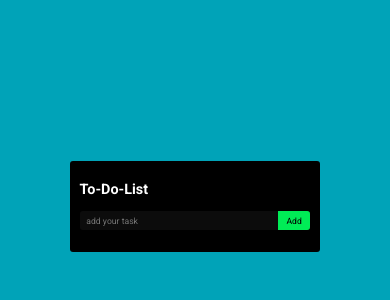
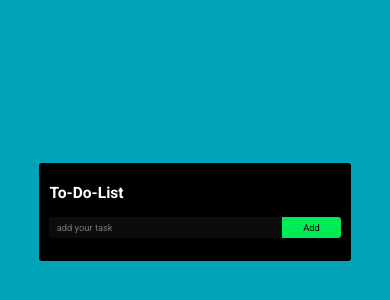
Before and after one commit to Shakil-Ahmmed8882/To-Do-List, a plain HTML site: page index.html in a window 390 px wide. Shown: the part 220-520 px from the top of the page. Drawn offline with Linux system fonts and the light colour scheme; a web font is replaced by a local one.

Commit message:
Add files via upload

```diff
--- a/style.css
+++ b/style.css
@@ -42,6 +42,8 @@ h2 {
 }
 /* input and add button */
 .row {
+  display: flex;
+  justify-content: space-between;
   width: 100%;
   height: 2rem;
   background-color: var(--row-bg);
@@ -117,21 +119,29 @@ li span {
 /* breakpoint */
 @media only screen and (max-width: 400px) {
   html {
-    font-size: 60%;
+    font-size: 65%;
   }
   body {
-    display: grid;
-    place-content: center;
+    display: block;
+    position: relative;
   }
   /* whole container */
   #container {
     width: 80%;
-    min-width: 250px;
+    min-width: 185px;
     padding: 2rem 1rem;
+    position: absolute;
+    top: 50%;
+    left: 50%;
+    transform: translate(-50%, -50%);
   }
   /* input field */
   #input {
-    width: 82%;
+    width: 60%;
+  }
+  #add {
+    width: 20%;
+    height: 100%;
   }
   /* list items */
   ul li {
@@ -139,11 +149,11 @@ li span {
   }
   /* checked and unchecked style */
   ul li::before {
-    top: 17px;
+    top: 20px;
   }
   /* close button */
   li span {
-    top: 19px;
+    top: 20px;
     right: 0;
   }
 }
```
